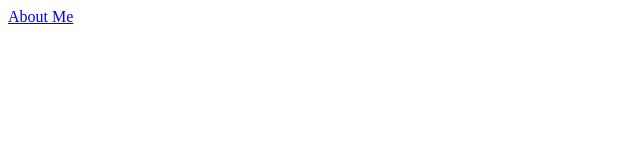
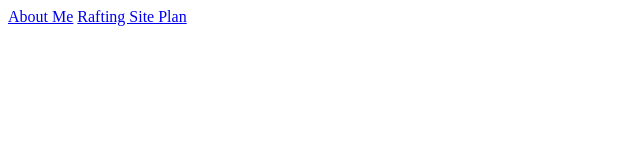
Before and after one commit to reedcan/WDD-130-Spring-2022, a plain HTML site: page index.html in a window 1280 px wide. Shown: the whole page, without its empty margins (0-640 px from the left). Drawn offline with Linux system fonts and the light colour scheme.

Commit message:
Added Site Plan Link

```diff
--- a/index.html
+++ b/index.html
@@ -8,5 +8,6 @@
 </head>
 <body>
     <a href="./aboutMe/index.html">About Me</a>
+    <a href="./wwr/site-plan-rafting.html">Rafting Site Plan</a>
 </body>
 </html>
```
